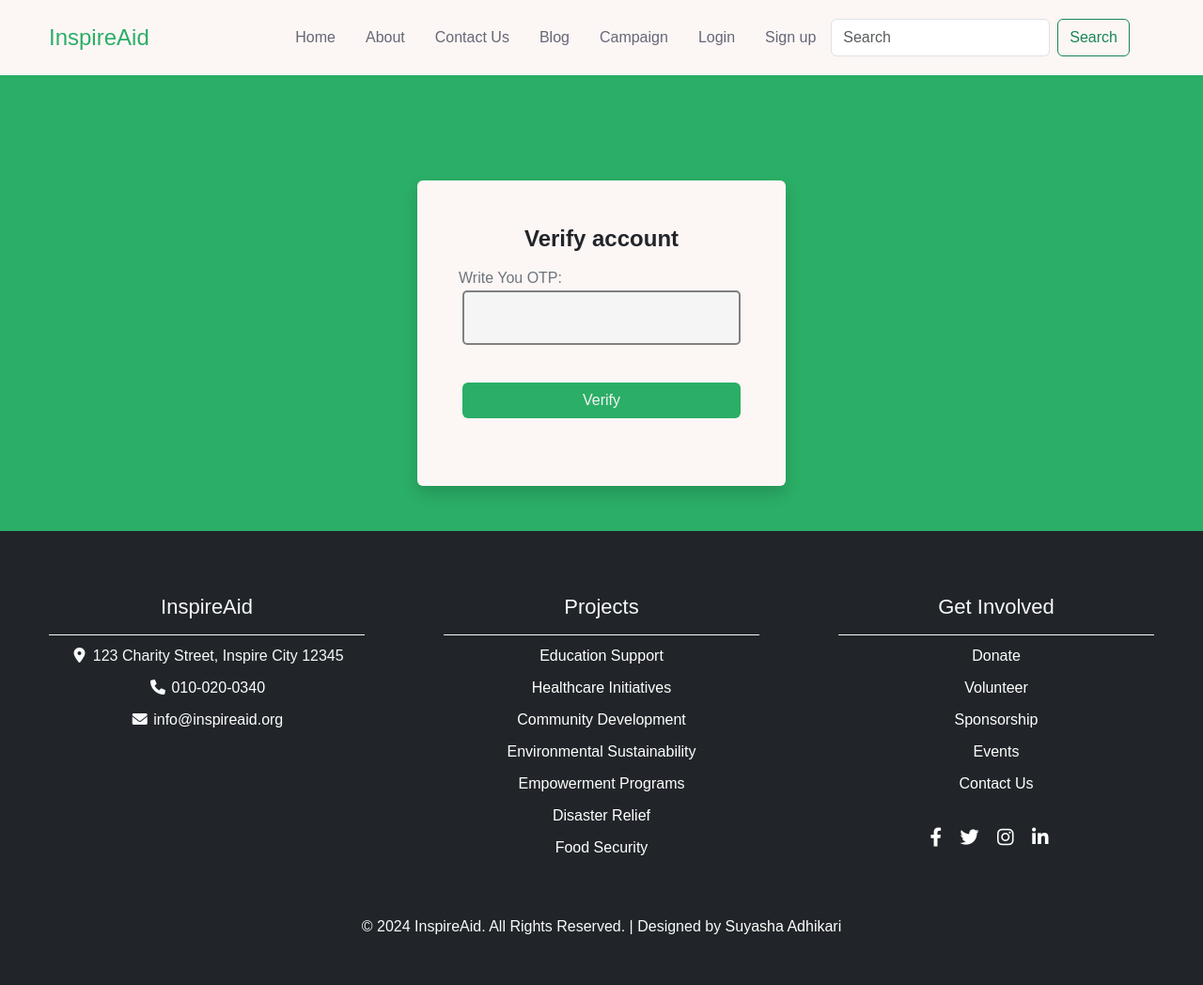
After one commit to SuyashaAdhikariComputing/project, a Django app: page /users/verify-email/1/ in a window 1280 px wide. The commit adds this page. Shown: the whole page at 94% size. Run offline with Django 5.2, Linux system fonts and the light colour scheme; parts of the project's set-up code (start-up, migrations or seed data) failed here and were passed over.

Commit message:
eighteen

```diff
--- /dev/null
+++ b/InspireAid/templates/user/success.html
@@ -0,0 +1 @@
+<h1>your mail is verified please login</h1>
--- /dev/null
+++ b/InspireAid/templates/user/token.html
@@ -0,0 +1,40 @@
+{% extends "base.html" %}
+
+{% block title %}Verify{% endblock title %}
+
+{% block extrastyles %}
+    {% load static %}
+    <!-- Additional styles for the home template -->
+    <link rel="stylesheet" type="text/css" href="{% static 'signup.css' %}">
+
+{% endblock extrastyles %}
+
+{% block body %}
+
+<section class="wrapper mb-5 "style="margin-top:15%; ">
+    <div class="container">
+        <div class="col-sm-12 col-lg-4 offset-lg-3 col-xl-4 offset-xl-4 text-center">
+
+            <form action="{% url 'verify_user_mail' email=email%}" method="post" class="rounded-2 shadow p-5 mt-1" style="background-color: #FCF6F5;">
+
+                {%csrf_token %}
+
+                <h3 class="text-dark fw-bolder fs-4 mb-2"> Verify account</h3>
+
+
+                {% for field in otp_form %}
+                    <div class="form-floating mb-3">
+                        {{ field }}
+                        <label for="{{ field.id_for_label }}">{{ field.label_tag }}</label>
+                    </div>
+               {% endfor %}
+
+
+                <button type="submit" class="btn custom-button submit_btn w-100 my-4" value="Submit">Verify</button>
+
+            </form>
+        </div>
+    </div>
+</section>
+
+{% endblock body %}
--- a/InspireAid/users/admin.py
+++ b/InspireAid/users/admin.py
@@ -1,6 +1,6 @@
 from django.contrib import admin
 from django.contrib.auth.admin import UserAdmin
-from .models import CustomUser
+from .models import CustomUser,OTPModel
 
 class CustomUserAdmin(UserAdmin):
     list_display = ('username', 'email', 'phone', 'role', 'is_staff', 'is_active',)
@@ -18,3 +18,5 @@ class CustomUserAdmin(UserAdmin):
     )
 
 admin.site.register(CustomUser, CustomUserAdmin)
+
+admin.site.register(OTPModel)
--- a/InspireAid/users/forms.py
+++ b/InspireAid/users/forms.py
@@ -39,3 +39,6 @@ class EditProfileForm(forms.ModelForm):
      class Meta:
          model = CustomUser
          fields = ['username', 'phone', 'bio']
+
+class VerificationForm(forms.Form):
+    otp = forms.CharField(label='Write You OTP', max_length=10)
--- a/InspireAid/users/urls.py
+++ b/InspireAid/users/urls.py
@@ -12,5 +12,6 @@ urlpatterns = [
     path('change-password/', views.change_password, name='change_password'),
     path('edit-profile/', views.edit_profile, name='edit_profile'),
     path('user-list/', views.all_user_view, name='employee_user_list'),
+    path('verify-email/<str:email>/', views.verify_user_mail, name='verify_user_mail'),
     path('user-profile/<int:user_id>/', views.user_profile, name='user_profile'),
 ]
--- a/InspireAid/users/views.py
+++ b/InspireAid/users/views.py
@@ -5,20 +5,101 @@ from django.contrib.auth import logout as auth_logout
 from users.models import CustomUser as User
 from blog.models import Post
 from campaign.models import Campaign
+from django.core.mail import send_mail
+from users.models import OTPModel
+from .forms import SignUpForm,LoginForm,PasswordChangeForm,EditProfileForm,VerificationForm  # Import your Form
+# Create your views here.
+from django.contrib import messages
+import random
+from django.conf import settings
 
-from .forms import SignUpForm,LoginForm,PasswordChangeForm,EditProfileForm  # Import your Form
-# Create your views here.
+def otp_generation():
+    return str(random.randint(100000, 999999))
+
+
+def send_email(email, otp):
+    title = 'Email Verification OTP'
+    content = f'The OTP for mail verification is: {otp}'
+    email_from = settings.EMAIL_HOST_USER
+    reciever=[email]
+    send_mail(title, content, email_from, reciever)
 
 def signup(request):
-    signup_form = SignUpForm(request.POST or None)
     if request.method == 'POST':
+        signup_form = SignUpForm(request.POST)
 
-         if signup_form.is_valid():
-             signup_form.save()
-             return redirect('login')  # Redirect to login after successful registration
+        if signup_form.is_valid():
+            username = signup_form.cleaned_data['username']
+            email = signup_form.cleaned_data['email']
+            phone = signup_form.cleaned_data['phone']
+
+            if User.objects.filter(username=username).exists():
+                messages.error(request, 'Username already taken.')
+
+            elif User.objects.filter(email=email).exists():
+                messages.error(request, 'This email already have account')
+
+            elif User.objects.filter(phone=phone).exists():
+                messages.error(request, 'This phone number is already registered')
+
+            else:
+                otp = otp_generation()
+                user = signup_form.save(commit=False)
+                user.is_active = False
+                user.save()
+
+                otp_model = OTPModel(user=user, otp=otp)
+                otp_model.save()
+
+                send_email(email, otp)
+
+                return redirect('verify_user_mail', email=email)
+        else:
+            messages.error(request, 'fill all fields ')
+    else:
+        signup_form = SignUpForm()
+
+    return render(request, "user/signup.html", {'signup_form': signup_form})
+
+    # signup_form = SignUpForm(request.POST or None)
+    # if request.method == 'POST':
+
+    #      if signup_form.is_valid():
+    #          signup_form.save()
+    #          return redirect('login')  # Redirect to login after successful registration
 
 
-    return render(request, "user/signup.html", {'signup_form': signup_form})
+    # return render(request, "user/signup.html", {'signup_form': signup_form})
+
+def verify_user_mail(request, email):
+    if request.method == 'POST':
+        otp_form = VerificationForm(request.POST)
+        if otp_form.is_valid():
+            otp = otp_form.cleaned_data['otp']
+            try:
+                user = User.objects.get(email=email)
+                otp_model = OTPModel.objects.get(user=user)
+                if otp == otp_model.otp:
+                    otp_model.delete()
+                    user.is_active = True
+                    user.save()
+                    return redirect('login')
+                else:
+                    messages.ERROR(request, 'The otp is not correct')
+
+            except OTPModel.DoesNotExist:
+                messages.ERROR(request, 'OTP is not send')
+
+            except User.DoesNotExist:
+                messages.ERROR(request, 'User with this email does not exist')
+
+
+    else:
+        otp_form = VerificationForm()
+
+    return render(request, "user/token.html",  {'otp_form': otp_form, 'email': email})
+
+
 
 def user_login(request):
     login_form = LoginForm()
```
Also changed, not shown: InspireAid/InspireAid/settings.py (+7 -0 lines), InspireAid/templates/user/signup.html (+7 -1 lines), InspireAid/users/models.py (+8 -0 lines), InspireAid/users/migrations/0004_otpmodel.py (added).
